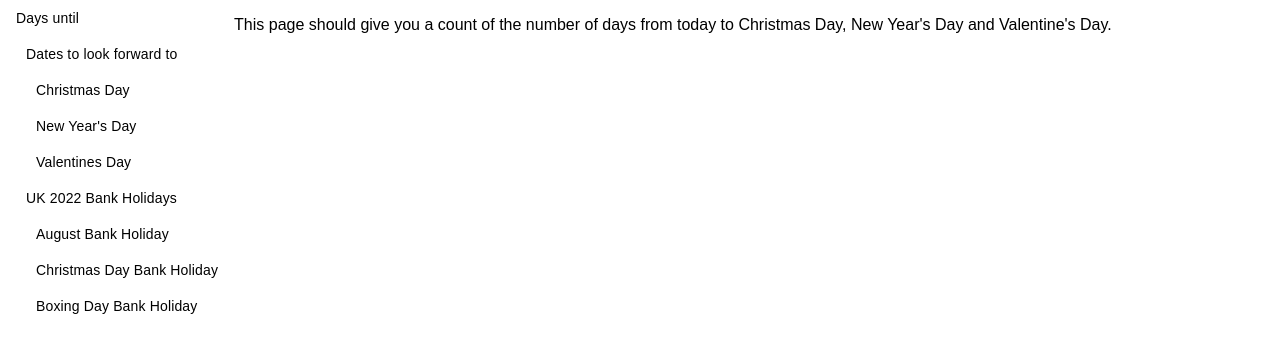
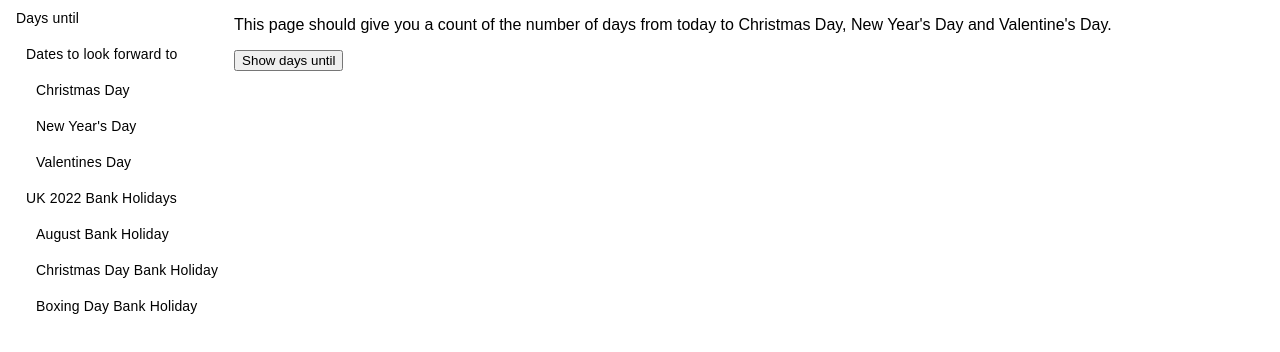
Before and after one commit to imypullan/react-days-until, a React (Create React App) app: page / in a window 1280 px wide. Shown: the top 352 px of the page. Built offline with nearby package versions, Linux system fonts and the light colour scheme.

Commit message:
passing down state

```diff
--- a/src/Components/Parent/Display/index.js
+++ b/src/Components/Parent/Display/index.js
@@ -8,12 +8,21 @@ class Display extends React.Component {
         super(props)
     }
 
+    componentDidUpdate(prevProps) {
+        if (this.props.showInfo !== prevProps.showInfo) {
+            this.setState({
+                dates: this.props.dates,
+                showInfo: this.props.showInfo
+            })
+        }
+    }
+
     render() {
         return (
             <div>
                 <TextElement />
-                {/*<DisplayElement dates={this.state.dates} showInfo={this.state.showInfo}/>*/}
-                {/*<ButtonElement handleClick={this.prepareDates} />*/}
+                <DisplayElement dates={this.props.dates} showInfo={this.props.showInfo}/>
+                <ButtonElement handleClick={this.props.prepareDates} />
             </div>
         )
     }
--- a/src/Components/Parent/index.js
+++ b/src/Components/Parent/index.js
@@ -79,11 +79,12 @@ class Parent extends React.Component {
     }
 
     prepareDates = () => {
-        this.checkDateIsFuture()
-        this.calculateDaysUntil()
-        this.setState({
-            showInfo: true
-        })
+        // this.checkDateIsFuture()
+        // this.calculateDaysUntil()
+        // this.setState({
+        //     showInfo: true
+        // })
+        console.log('hello')
     }
 
     checkDateIsFuture = () => {
@@ -103,7 +104,7 @@ class Parent extends React.Component {
         return (
             <div className="container">
                 <Sidebar dates={this.state.dates} />
-                <Display dates={this.state.dates} showInfo={this.state.showInfo}/>
+                <Display dates={this.state.dates} showInfo={this.state.showInfo} prepareDates={this.prepareDates}/>
             </div>
         )
     }
```
